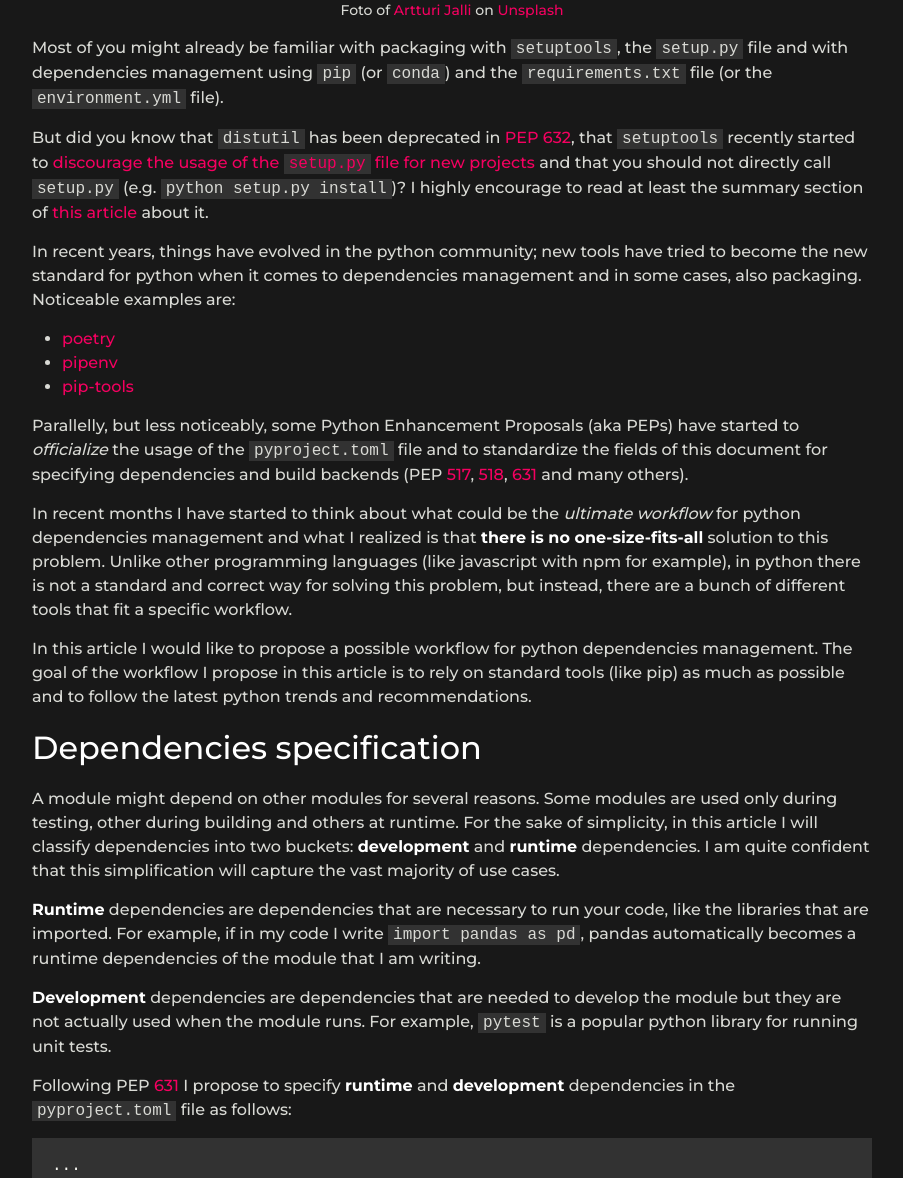
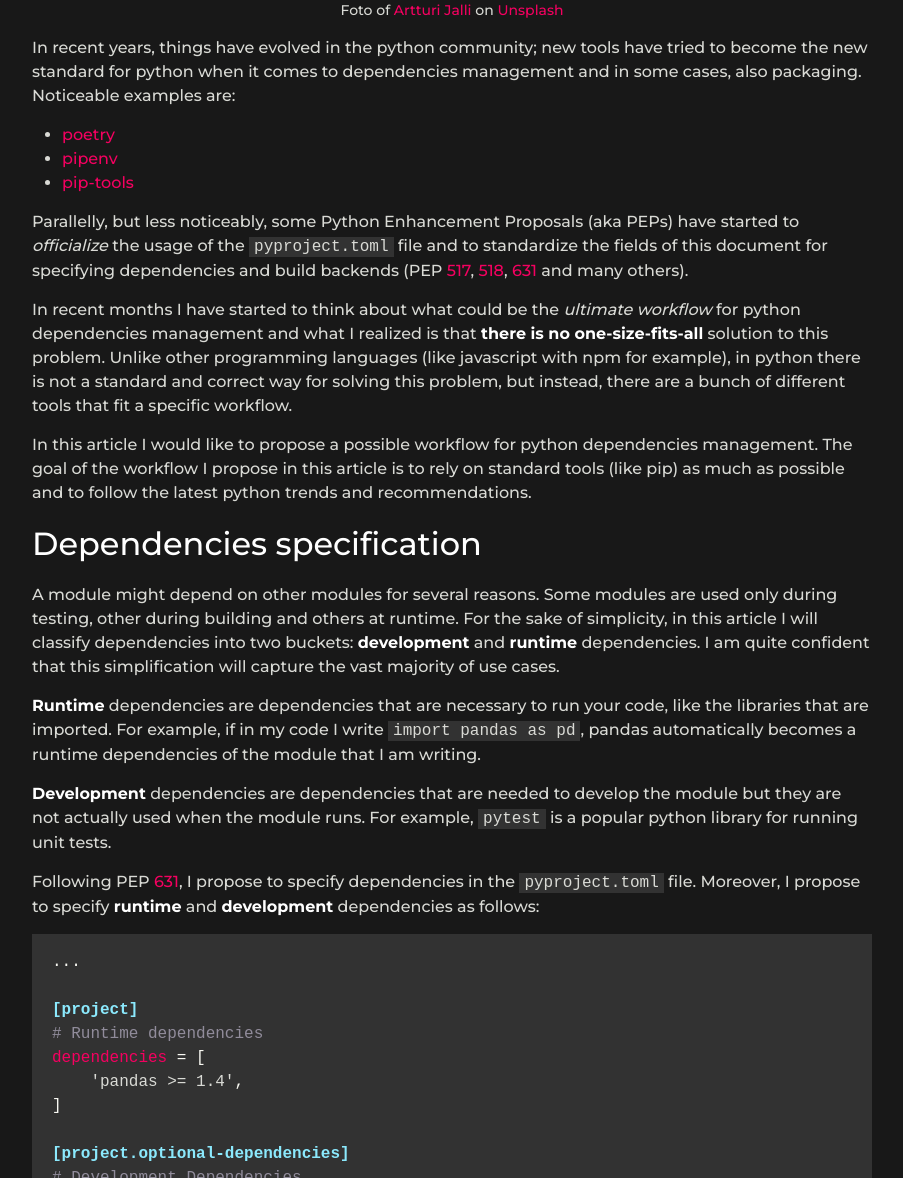
Before and after one commit to ClaudioSalvatoreArcidiacono/blog, a Jekyll site: the page built from _posts/2022-06-10-python-dependencies-management-workflow-using-standard-tools.md, in a window 1280 px wide and 1400 px high, scrolled down 658 px. Shown: the part 222-1400 px from the top of the window, without its empty margins (188-1091 px from the left). Built offline with Jekyll 4.4.1, drawn with Linux system fonts in a browser that asks for light colours; nearby versions of some CDN libraries; comment, search, counter and statistics services are not loaded.

Commit message:
Update file

````diff
--- a/_posts/2022-06-10-python-dependencies-management-workflow-using-standard-tools.md
+++ b/_posts/2022-06-10-python-dependencies-management-workflow-using-standard-tools.md
@@ -13,10 +13,6 @@ style="width: 100%; height: 600px; object-fit: cover;"
 
 <figcaption style="text-align: center">Foto of <a href="https://unsplash.com/@artturijalli"  target="_blank">Artturi Jalli</a> on <a href="https://unsplash.com/"  target="_blank">Unsplash</a></figcaption>
 </figure>
-
-Most of you might already be familiar with packaging with `setuptools`, the `setup.py` file and with dependencies management using `pip` (or `conda`) and the `requirements.txt` file (or the `environment.yml` file).
-
-But did you know that `distutil` has been deprecated in [PEP 632](https://peps.python.org/pep-0632/), that `setuptools` recently started to [discourage the usage of the `setup.py` file for new projects](https://setuptools.pypa.io/en/latest/userguide/quickstart.html#basic-use) and that you should not directly call `setup.py` (e.g. `python setup.py install`)? I highly encourage to read at least the summary section of [this article](https://blog.ganssle.io/articles/2021/10/setup-py-deprecated.html#summary) about it.
 
 In recent years, things have evolved in the python community; new tools have tried to become the new standard for python when it comes to dependencies management and in some cases, also packaging. Noticeable examples are:
 
@@ -38,7 +34,7 @@ A module might depend on other modules for several reasons. Some modules are use
 
 **Development** dependencies are dependencies that are needed to develop the module but they are not actually used when the module runs. For example, `pytest` is a popular python library for running unit tests.
 
-Following PEP [631](https://peps.python.org/pep-0631/) I propose to specify **runtime** and **development** dependencies in the `pyproject.toml` file as follows:
+Following PEP [631](https://peps.python.org/pep-0631/), I propose to specify dependencies in the `pyproject.toml` file. Moreover, I propose to specify **runtime** and **development** dependencies as follows:
 
 ```toml
 ...
````
